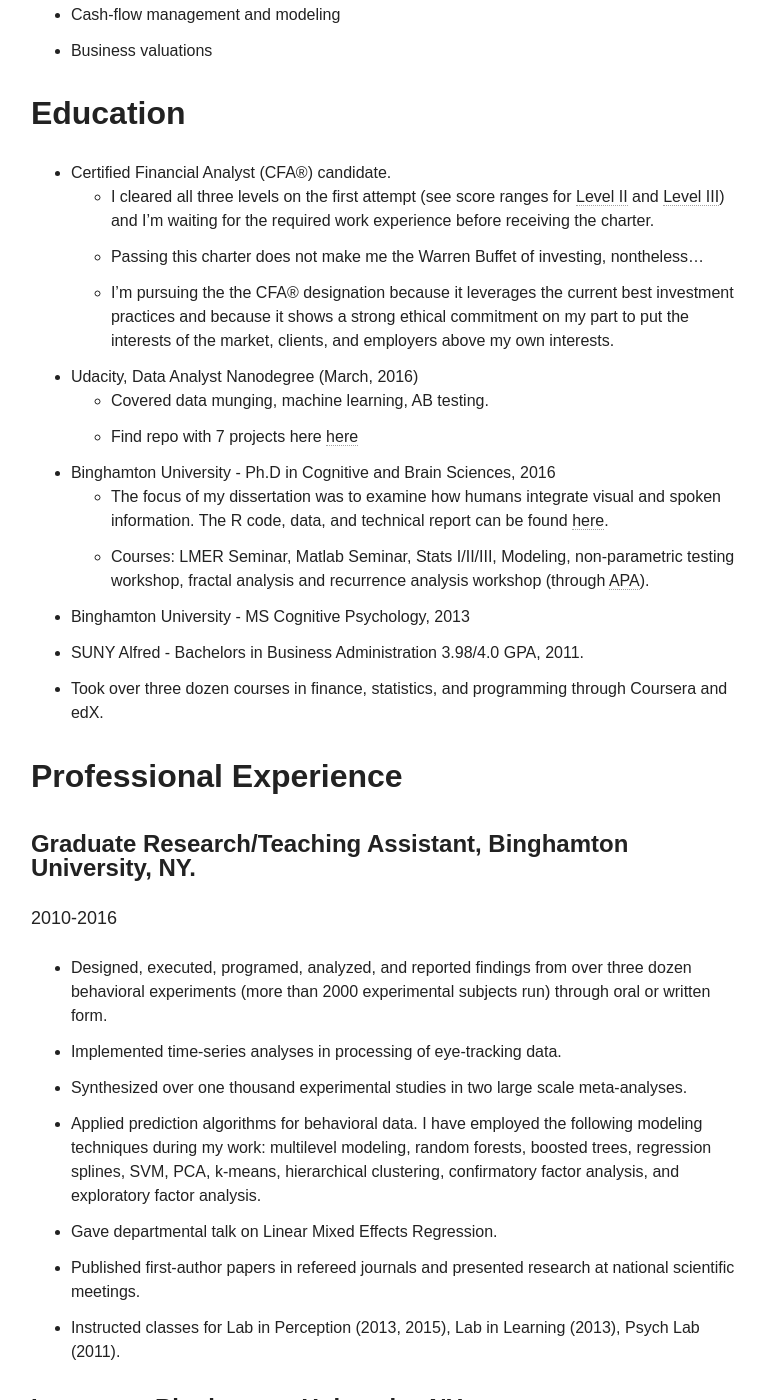
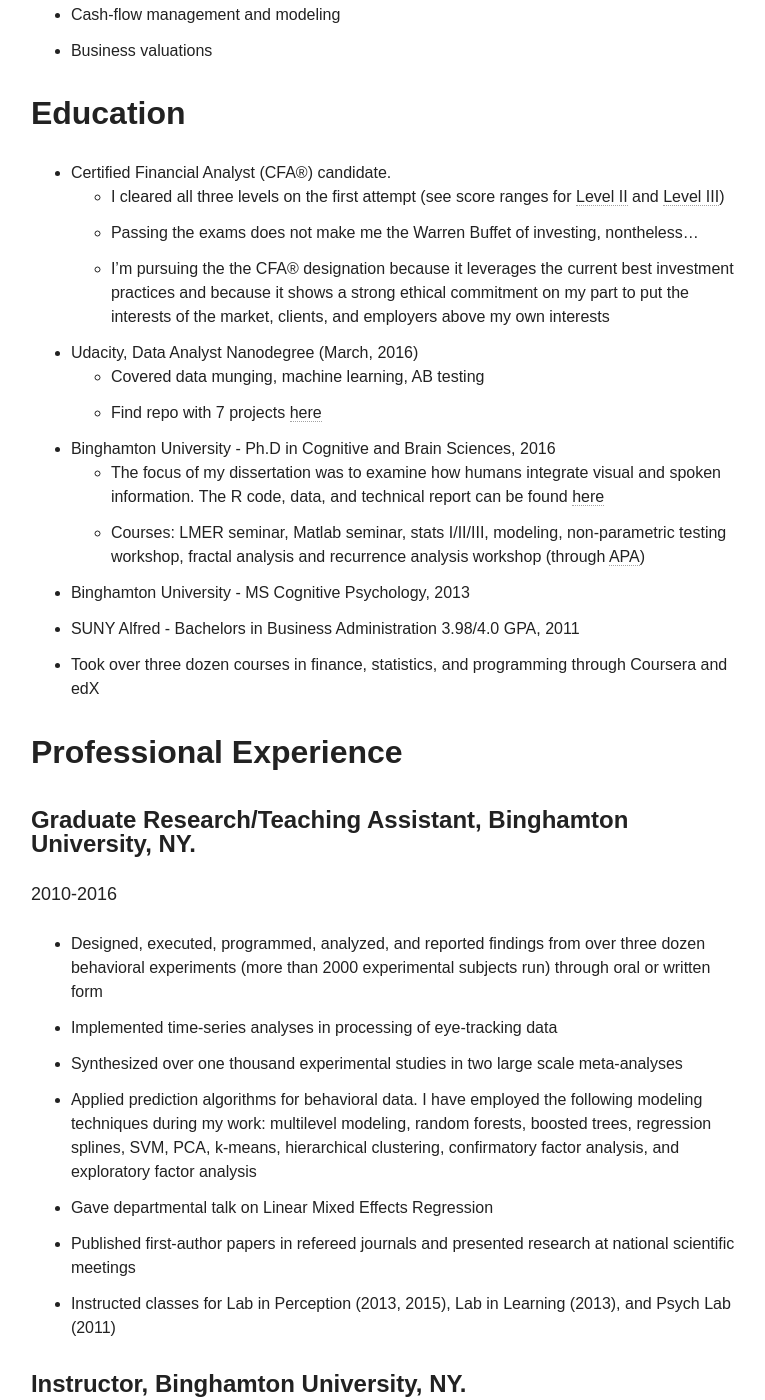
Before and after one commit to stasSajin/stasSajin.github.io, a Jekyll site: the page built from resume/index.md, in a window 1280 px wide and 1400 px high, scrolled down 1114 px. Shown: the whole window, without its empty margins (255-1020 px from the left). Built offline with Jekyll 4.4.1, drawn with Linux system fonts in a browser that asks for light colours; nearby versions of some CDN libraries; some of the changed text lies outside the part shown.

Commit message:
resume updated

```diff
--- a/resume/index.md
+++ b/resume/index.md
@@ -7,7 +7,7 @@
 
 * **Programming languages**: R (>2000hours); Python (>600 hours), Matlab (>300 hours), HTML, CSS, & JavaScript (>300 hours)
 * **Databases**: SQL, MongoDB, SQLite
-* **Reporting**" Github, Ipython Notebook, shell scripting, Markdown.
+* **Reporting**" Github, IPython Notebook, shell scripting, Markdown.
 * **Frameworks/libraries**: the Hadley universe of R packages, D3.js, GraphLab, Pandas, NumPy, scikit-learn, Theano, TensorFlow, Matplotlib, Seaborn, Shiny, quantmod, markovchain, forecast, DEoptim, highcharts.
 * **Applications**: Microsoft Office Suite, Tableau, SPSS, SR Eyelink, AMOS.
 
@@ -20,32 +20,33 @@
 
 ## Education
 * Certified Financial Analyst (CFA®) candidate.
-	* I cleared all three levels on the first attempt (see score ranges for [Level II](https://raw.githubusercontent.com/stasSajin/stasSajin.github.io/master/images/CFALVL3.PNG) and [Level III](https://raw.githubusercontent.com/stasSajin/stasSajin.github.io/master/images/CFAlvl2.PNG)) and I'm waiting for the required work experience before receiving the charter.
-	* Passing this charter does not make me the Warren Buffet of investing, nontheless...
-	* I'm pursuing the the CFA® designation because it leverages the current best investment practices and because it shows a strong ethical commitment on my part to put the interests of the market, clients, and employers above my own interests.
+	* I cleared all three levels on the first attempt (see score ranges for [Level II](https://raw.githubusercontent.com/stasSajin/stasSajin.github.io/master/images/CFALVL3.PNG) and [Level III](https://raw.githubusercontent.com/stasSajin/stasSajin.github.io/master/images/CFAlvl2.PNG))
+	* Passing the exams does not make me the Warren Buffet of investing, nontheless...
+	* I'm pursuing the the CFA® designation because it leverages the current best investment practices and because it shows a strong ethical commitment on my part to put the interests of the market, clients, and employers above my own interests
 
 * Udacity, Data Analyst Nanodegree (March, 2016)
-	* Covered data munging, machine learning, AB testing.
-	* Find repo with 7 projects here [here](https://github.com/stasSajin/UdacityDataAnalystNanodegree)
+	* Covered data munging, machine learning, AB testing
+	* Find repo with 7 projects [here](https://github.com/stasSajin/UdacityDataAnalystNanodegree)
 * Binghamton University - Ph.D in Cognitive and Brain Sciences, 2016
-	* The focus of my dissertation was to examine how humans integrate visual and spoken information. The R code, data, and technical report can be found [here](https://github.com/stasSajin/Dissertation-).
-	* Courses: LMER Seminar, Matlab Seminar, Stats I/II/III, Modeling, non-parametric testing workshop, fractal analysis and recurrence analysis workshop (through [APA](http://www.apa.org/science/resources/ati/nonlinear.aspx)).
+	* The focus of my dissertation was to examine how humans integrate visual and spoken information. The R code, data, and technical report can be found [here](https://github.com/stasSajin/Dissertation-)
+	* Courses: LMER seminar, Matlab seminar, stats I/II/III, modeling, non-parametric testing workshop, fractal analysis and recurrence analysis workshop (through [APA](http://www.apa.org/science/resources/ati/nonlinear.aspx))
 * Binghamton University - MS Cognitive Psychology, 2013
-* SUNY Alfred - Bachelors in Business Administration 3.98/4.0 GPA, 2011.
-* Took over three dozen courses in finance, statistics, and programming through Coursera and edX.
+* SUNY Alfred - Bachelors in Business Administration 3.98/4.0 GPA, 2011
+* Took over three dozen courses in finance, statistics, and programming through Coursera and edX
 
 
 ## Professional Experience
+
 #### Graduate Research/Teaching Assistant, Binghamton University, NY.
 2010-2016
 
-* Designed, executed, programed, analyzed, and reported findings from over three dozen behavioral experiments (more than 2000 experimental subjects run) through oral or written form.
-* Implemented time-series analyses in processing of eye-tracking data.
-* Synthesized over one thousand experimental studies in two large scale meta-analyses.
-* Applied prediction algorithms for behavioral data. I have employed the following modeling techniques during my work: multilevel modeling, random forests, boosted trees, regression splines, SVM, PCA, k-means, hierarchical clustering, confirmatory factor analysis, and exploratory factor analysis.
-* Gave departmental talk on Linear Mixed Effects Regression.
-* Published first-author papers in refereed journals and presented research at national scientific meetings.
-* Instructed classes for Lab in Perception (2013, 2015), Lab in Learning (2013), Psych Lab (2011).
+* Designed, executed, programmed, analyzed, and reported findings from over three dozen behavioral experiments (more than 2000 experimental subjects run) through oral or written form
+* Implemented time-series analyses in processing of eye-tracking data
+* Synthesized over one thousand experimental studies in two large scale meta-analyses
+* Applied prediction algorithms for behavioral data. I have employed the following modeling techniques during my work: multilevel modeling, random forests, boosted trees, regression splines, SVM, PCA, k-means, hierarchical clustering, confirmatory factor analysis, and exploratory factor analysis
+* Gave departmental talk on Linear Mixed Effects Regression
+* Published first-author papers in refereed journals and presented research at national scientific meetings
+* Instructed classes for Lab in Perception (2013, 2015), Lab in Learning (2013), and Psych Lab (2011)
 
 #### Instructor, Binghamton University, NY.
 Summer 2013, 2014
```
Also changed, not shown: other parts of resume/index.md (+13 -13 lines).
